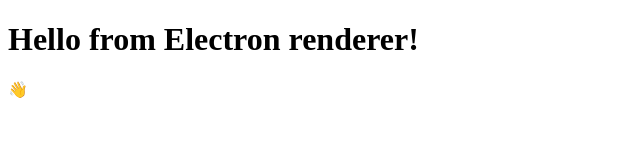
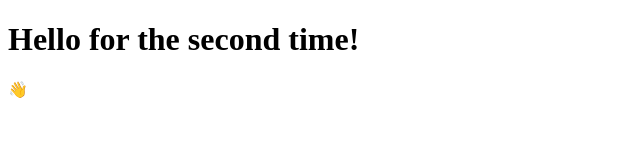
Before and after one commit to Kyle-04/Electron-tutorial, an Electron app: page index.html in a window 800 px wide. Shown: the whole page, without its empty margins (0-640 px from the left). Drawn offline with Linux system fonts and the light colour scheme.

Commit message:
index.html

```diff
--- a/index.html
+++ b/index.html
@@ -11,10 +11,10 @@
       http-equiv="X-Content-Security-Policy"
       content="default-src 'self'; script-src 'self'"
     />
-    <title>Hello from Electron renderer!</title>
+    <title>Hello for the second time!</title>
   </head>
   <body>
-    <h1>Hello from Electron renderer!</h1>
+    <h1>Hello for the second time!</h1>
     <p>👋</p>
   </body>
 </html>
```
